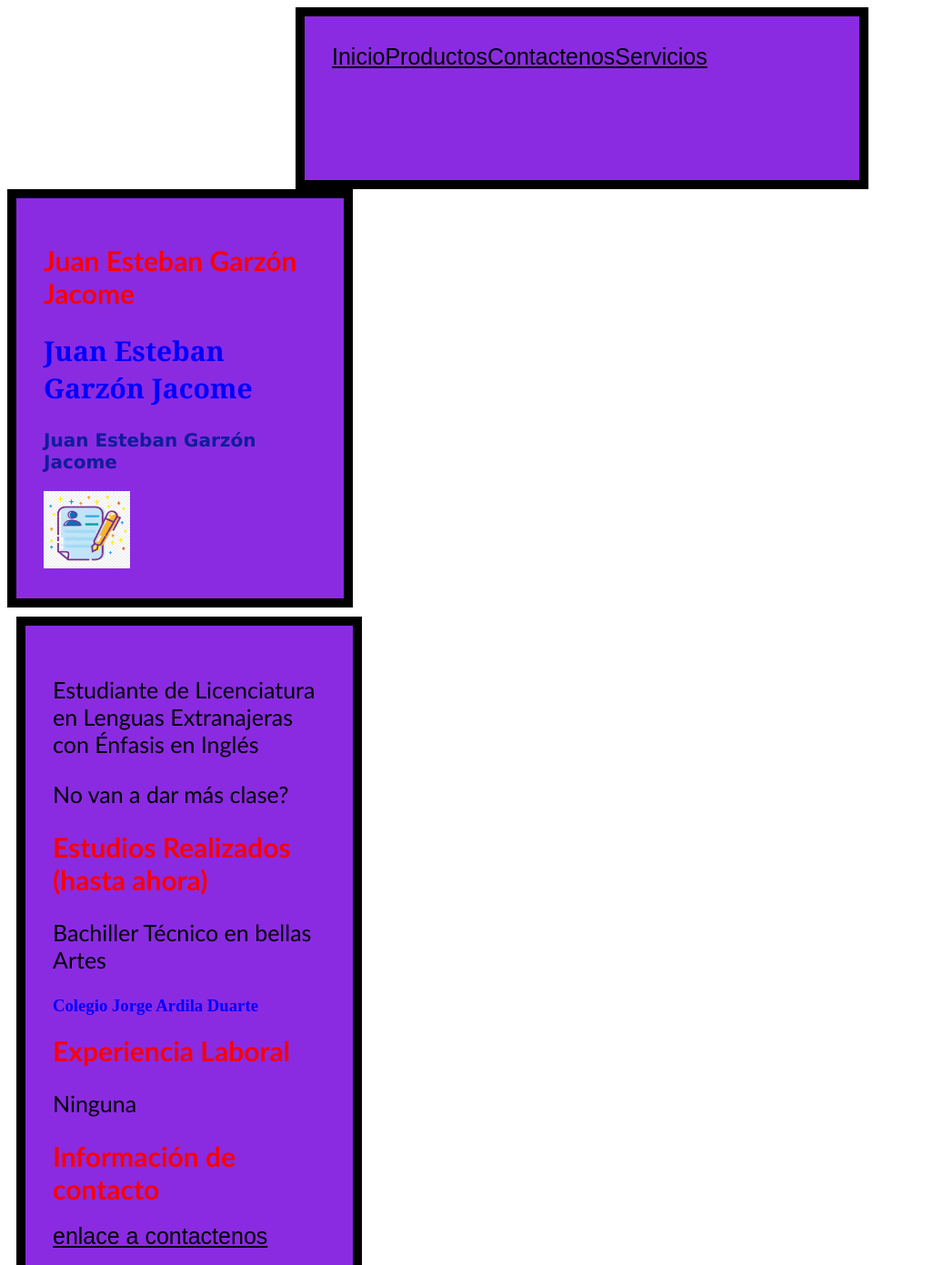
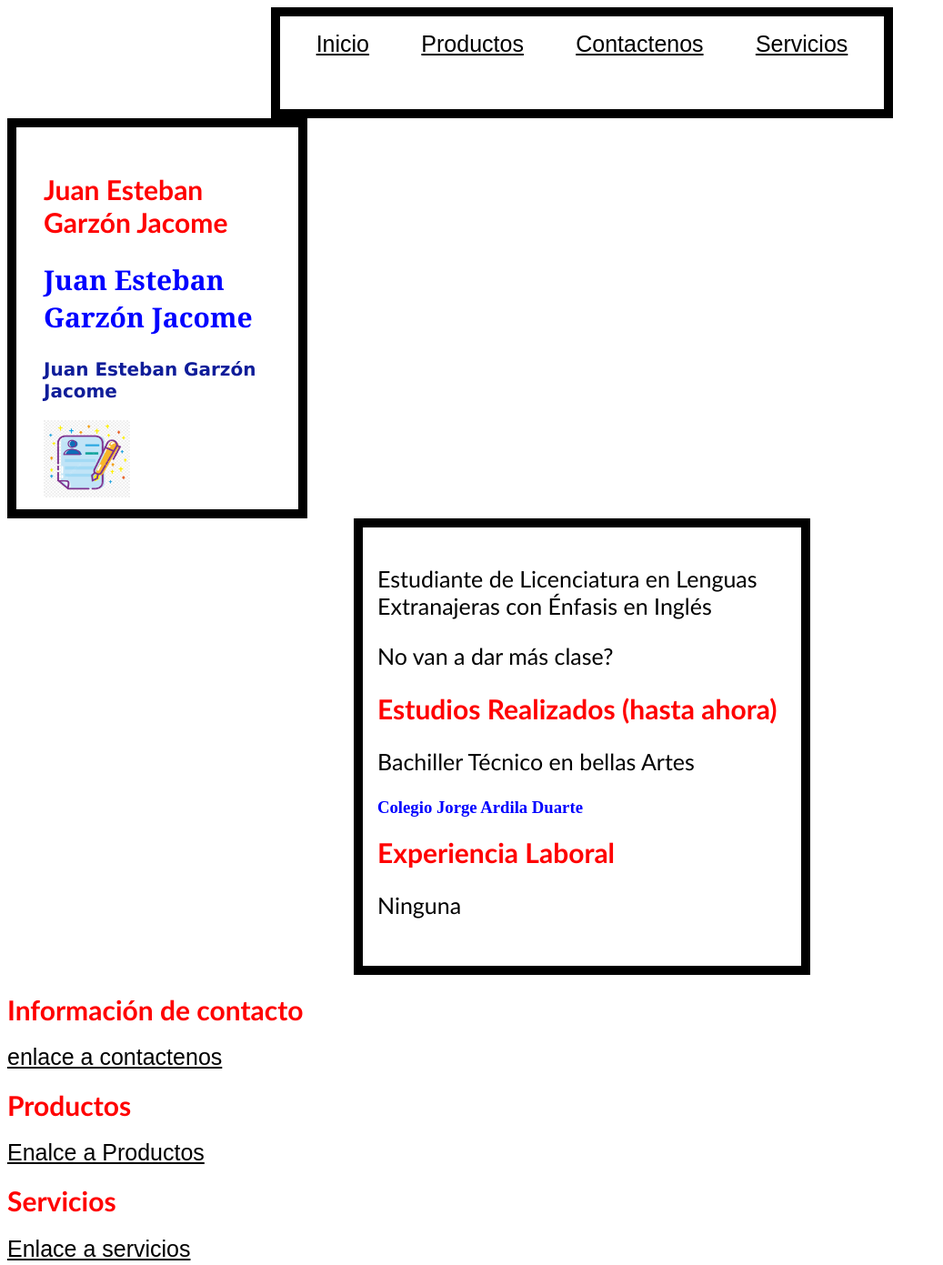
Before and after one commit to Juanesttt13/Juanesttt13.github.io, a plain HTML site: page index.html in a window 1280 px wide. Shown: the top 1391 px of the page at 91% size, without its empty margins (0-1037 px from the left). Drawn offline with Linux system fonts and the light colour scheme.

Commit message:
Add files via upload

```diff
--- a/estilos.css
+++ b/estilos.css
@@ -50,54 +50,37 @@ h3{
 #cv{
     margin: auto;
 }
-#seccion1{
-    width: 550px;
-    height: 120px;
-    margin-left: auto;
-    margin-right: auto;
-    padding: 30px;
+#caja{
+    width: 50%;
+    height: 70px;
+    margin: auto;
+    margin-top: 0;
+    flex: auto;
+    display: grid;
+    justify-content: space-around;
+    padding: 1em;
     border: 10px solid black;
-    display: flex;
-}
-.grid-container{
-    display: grid;
-    grid-template-columns: auto auto auto;
+    grid-template-columns: auto auto auto auto;
     gap: 10px;
 }
-.contenedor2{
-    display: flex;
-    justify-content: center;
-}
-.contenedor3{
-    display: flex;
-    justify-content: center;
-}
-.item{
-    background-color:blueviolet;
-    width: 50%;
-}
-#seccion2{
-    width: 300px;
-    height: 380px;
+#caja2{
+    width: 250px;
+    height: 360px;
     margin-top: auto;
     padding: 30px;
     border: 10px solid black;
+    flex: auto;
 }
-#contenedor5{
-display: flex;
-justify-items: center;
-width: 550px;
-height: 120px;
-margin-left: auto;
-margin-right: auto;
-padding: 30px;
-border: 10px solid black;
-display: flex;
+#caja3{
+    width: 450px;
+    height: 450px;
+    margin: 1em auto;
+    margin-top: 0;
+    padding: 30px;
+    flex: auto;
+    display: center;
+    justify-content: center;
+    padding: 1em;
+    border: 10px solid black;
+    gap: 10px;
 }
-#seccion3{
-    width: 300px;
-    height: 850px;
-    margin: 10px;
-    padding: 30px;
-    border: 10px solid black;
-}
--- a/index.html
+++ b/index.html
@@ -7,19 +7,19 @@
     <link rel="stylesheet" href="estilos.css">
 </head>
 <body>
-    <div id="seccion1" class="item">
+    <div id="caja">
         <a href="index.html">Inicio</a>
         <a href="Productos.html">Productos</a>
         <a href="contactenos.html">Contactenos</a>
        <a href="servicios.html">Servicios</a>
     </div>
-    <div id="seccion2" class="item">
+    <div id="caja2">
     <h1 id="title1">Juan Esteban Garzón Jacome</h1>
     <h2 class="title2" >Juan Esteban Garzón Jacome</h2>
     <h3 class="title3">Juan Esteban Garzón Jacome</h3>
     <img id="cv" src="2.jpg" alt="imagen de perfil" height="85px"width="95px">
     </div>
-    <div id="seccion3" class="item">
+    <div id="caja3">
         <p>Estudiante de Licenciatura en Lenguas Extranajeras con Énfasis en Inglés</p>
     <p>No van a dar más clase?</p>
 
@@ -32,8 +32,9 @@
     <h1>Experiencia Laboral</h1>
 
     <p>Ninguna</p>
-
-    <h1>Información de contacto</h1>
+    </div>
+    <div id="caja4">
+        <h1>Información de contacto</h1>
 <a href="contactenos.html">enlace a contactenos</a>
 
      <h1>Productos</h1>
@@ -41,7 +42,6 @@
 
     <h1>Servicios</h1>
     <a href="servicios.html">Enlace a servicios</a>
-    </div>
 </div>
 
 </body>
```
